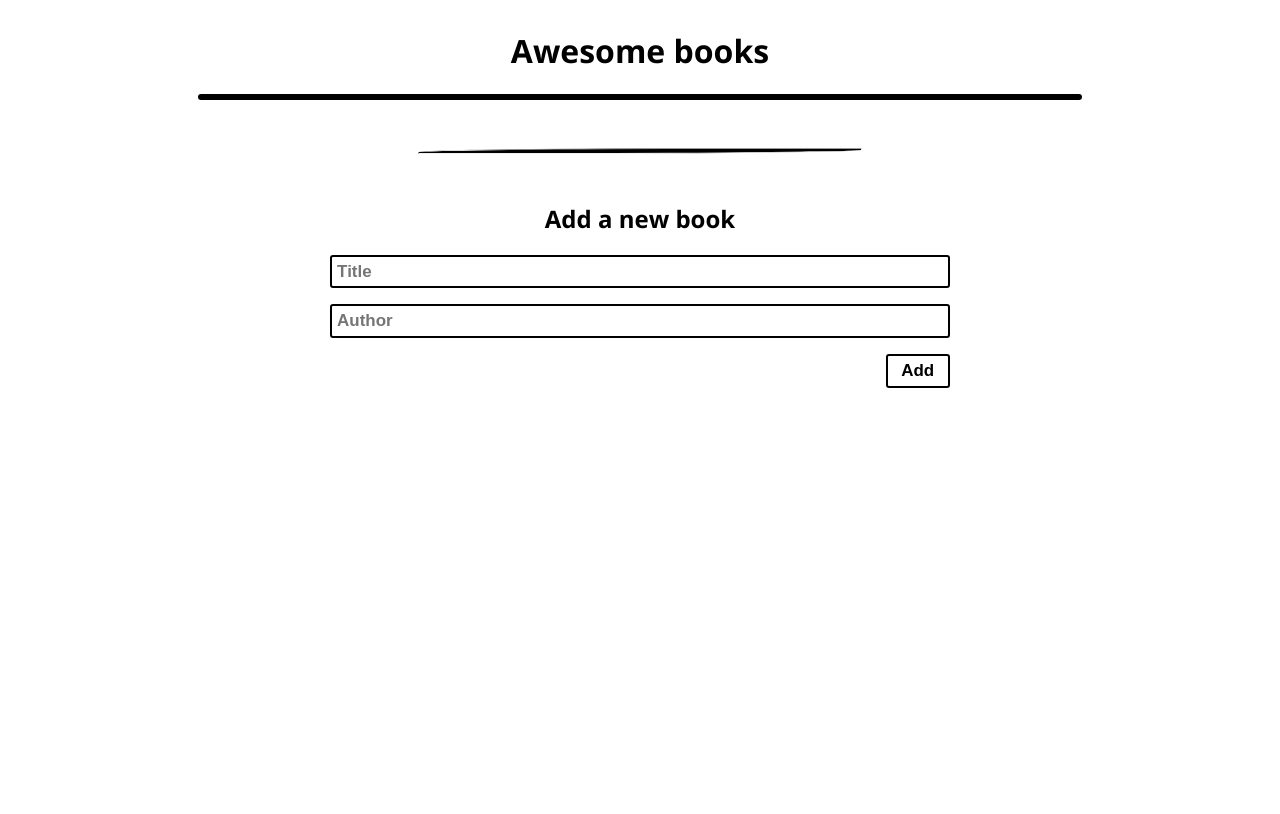
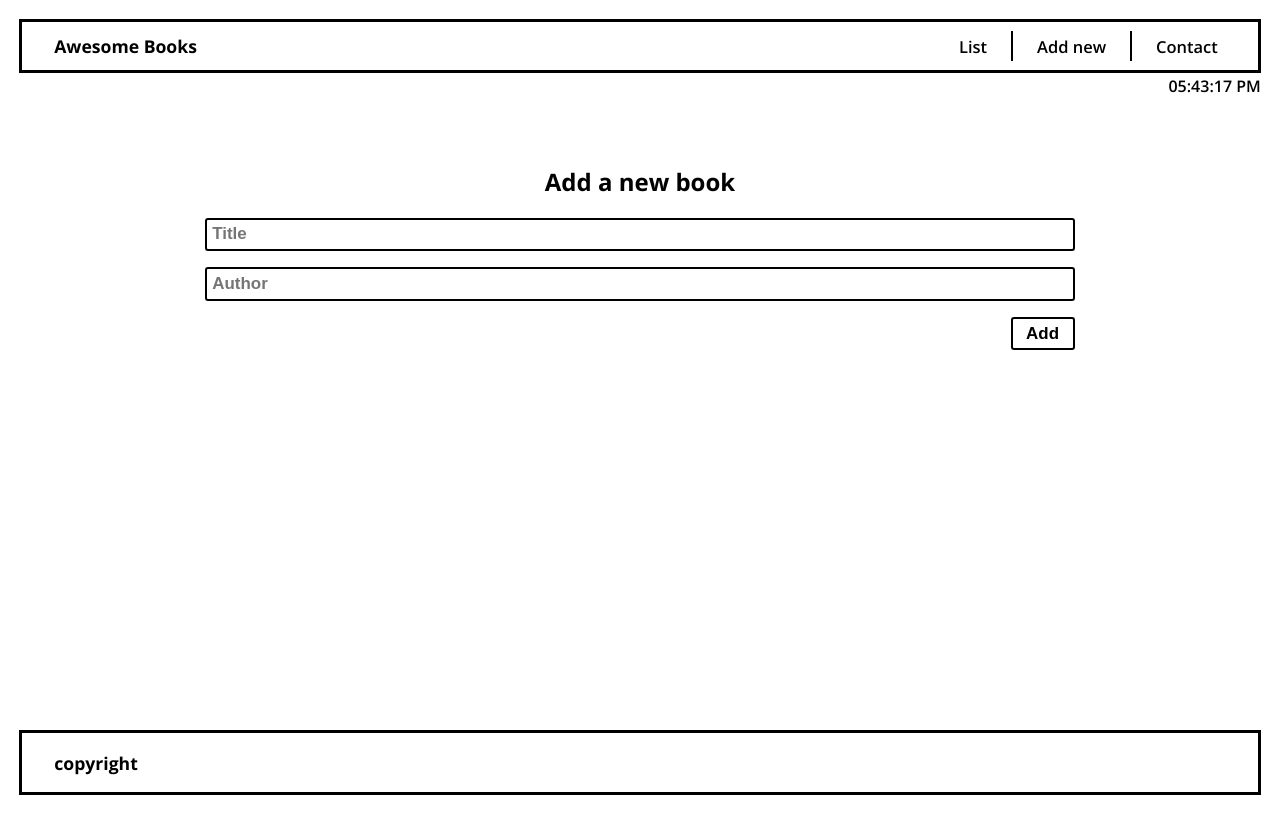
Before and after one commit to Khaled-AlKhateeb/awesome-books, a website: page index.html in a window 1280 px wide. Drawn offline with nearby package versions, Linux system fonts and the light colour scheme.

Commit message:
website navigation

```diff
--- a/index.html
+++ b/index.html
@@ -15,11 +15,36 @@
   <body>
     <div class="main-container">
       <header>
+        <nav class="navigation">
+          <p class="nav-title">Awesome Books</p>
+          <div class="nav-btns">
+            <label class="nav-radio-label">
+              <input name="nav-radio" type="radio" id="listRadio" onclick="selectList()" class="nav-btn">
+              </input>
+              <span>List</span>
+            </label>
+            <hr class="nav-divider">
+            <label class="nav-radio-label" for="addNewRadio">
+              <input name="nav-radio" type="radio" id="addNewRadio" onclick="selectAdd()" class="nav-btn"></input>
+              <span>Add new</span>
+            </label>
+            <hr class="nav-divider">
+            <label class="nav-radio-label" for="contactRadio">
+              <input name="nav-radio" type="radio" id="contactRadio" onclick="selectContact()" class="nav-btn"></input>
+              <span>Contact</span>
+            </label>
+          </div>
+        </nav>
+      </header>
+      <div id="clock" class="clock">
+        <span id="clock-time">HH:MM:SS</span>
+        <span id="clock-ampm">PM</span>
+      </div>
+      <section id="listTab" class="list-tab">
         <h1>Awesome books</h1>
-      </header>
-      <section class="section-container">
         <div class="books-ph" id="book"></div>
-        <hr class="divider" />
+      </section>
+      <section id="addNewTab" class="add-new-tab">
         <h2>Add a new book</h2>
         <div class="input-container">
           <input class="input" id="title" type="text" placeholder="Title" />
@@ -29,6 +54,18 @@
           </button>
         </div>
       </section>
+      <section id="contactTab" class="contact-tab">
+        <h2 class="contact-title">Contact Inforamtion</h2>
+        <span class="contact-question">Do you have any questions or you just want ot say "Hello"?<br> you can reach out to us!</span>
+        <ul>
+          <li class="contact-list-item">Our e-mail: mail@mail.com</li>
+          <li class="contact-list-item">Our phone number: 00123456789</li>
+          <li class="contact-list-item">Our address: Streetname 22, 84503 City, Country</li>
+        </ul>
+      </section>
+      <footer class="footer">
+        <p>copyright</p>
+      </footer>
     </div>
     <script src="./script.js"></script>
   </body>
--- a/script.js
+++ b/script.js
@@ -83,3 +83,73 @@ window.addEventListener('load', () => {
     });
   }
 });
+
+const listTab = document.getElementById('listTab');
+const addNewTab = document.getElementById('addNewTab');
+const contactTab = document.getElementById('contactTab');
+
+function selectList() {
+  listTab.style.display = 'block';
+  addNewTab.style.display = 'none';
+  contactTab.style.display = 'none'
+}
+
+function selectAdd() {
+  listTab.style.display = 'none';
+  addNewTab.style.display = 'block';
+  contactTab.style.display = 'none'
+}
+
+function selectContact() {
+  listTab.style.display = 'none';
+  addNewTab.style.display = 'none';
+  contactTab.style.display = 'flex'
+}
+
+const clock = document.getElementById("clock-time");
+const ante = document.getElementById("clock-ampm");
+
+function myHour() {
+  const time = new Date();
+  let hours = time.getHours().toString();
+  let minutes = time.getMinutes().toString();
+  let seconds = time.getSeconds().toString();
+  let antem = time.toLocaleTimeString().includes("PM");
+
+  if (hours > 12) {
+      hours -= 12;
+  };
+
+  if (hours == 0) {
+      hours = 12;
+  };
+
+  if (hours.toString().length < 2) {
+      hours = "0" + hours;
+  };
+
+  if (antem == true) {
+      ante.textContent = "PM";
+  } else {
+      ante.textContent = "AM";
+  };
+
+  if (minutes.length < 2) {
+      minutes = "0" + minutes;
+  };
+
+  if (seconds.length < 2) {
+      seconds = "0" + seconds;
+  };
+
+  setTimeout(myHour, 1000);
+
+  clock.textContent = hours + ":" + minutes + ":" + seconds;
+};
+
+myHour();
+
+window.addEventListener("change", function tryMe(event) {
+  invoker = event.target.id;
+  textUpdate(invoker);
+});
--- a/styles.css
+++ b/styles.css
@@ -1,20 +1,86 @@
 body {
   font-family: 'Open Sans', sans-serif;
-  display: flex;
-  flex-direction: column;
-  align-items: center;
-  text-align: center;
 }
 
 .main-container {
+  display: flex;
+  flex-direction: column;
+  text-align: center;
+  height: 97vh;
+  padding: 0.7rem;
+}
+
+.navigation {
+  display: flex;
+  justify-content: space-between;
+  align-items: center;
+  padding: 0.5rem 2rem;
+  border: 3px solid black;
+}
+
+.nav-title {
+  margin: 0;
+  font-size: 1.1rem;
+  font-weight: 700;
+}
+
+.nav-btns {
+  display: flex;
+  align-items: center;
+  max-height: 2rem;
+  gap: 1rem;
+}
+
+.nav-btn {
+  display: none;
+}
+
+.nav-radio-label {
+  font-size: 1.03rem;
+  font-weight: 600;
+  border: none;
+  background-color: transparent;
+  padding: 0.5rem;
+  height: fit-content;
+}
+
+input[type=radio]:checked + span {
+  color: blue;
+}
+
+.nav-divider {
+  width: 2px;
+  height: 1.9rem;
+  background-color: black;
+  border: none;
+}
+
+.clock {
+  font-weight: 600;
+  text-align: right;
+  margin: 0.1rem 0 3rem;
+}
+
+.list-tab {
+  display: none;
+}
+
+.add-new-tabb {
+  display: block;
   width: 70%;
+  margin: auto;
 }
 
 .books-ph {
   max-height: 50vh;
+  overflow-y: scroll;
   border: 3px solid black;
   border-radius: 3px;
   margin-bottom: 3rem;
+}
+
+.books-ph::-webkit-scrollbar {
+  display: none;
 }
 
 .book-container {
@@ -40,15 +106,6 @@ body {
   height: 2rem;
   border: 2px solid black;
   background-color: white;
-}
-
-.divider {
-  height: 4px;
-  background-color: black;
-  width: 50%;
-  border-top-left-radius: 70%;
-  border-bottom-right-radius: 70%;
-  margin-bottom: 3rem;
 }
 
 .input-container {
@@ -81,3 +138,36 @@ body {
   font-size: 1.06rem;
   font-weight: 600;
 }
+
+.contact-tab {
+  display: none;
+  flex-direction: column;
+  justify-content: center;
+  align-items: center;
+}
+
+.contact-title {
+  font-size: 2.5rem;
+  margin-bottom: 3rem;
+}
+
+.contact-question, .contact-list-item {
+  font-size: 1.06rem;
+  font-weight: 700;
+}
+
+.contact-list-item {
+  text-align: left;
+}
+
+.footer {
+  margin-top: auto;
+  display: flex;
+  justify-self: end;
+  bottom: 0.7rem;
+  padding: 0.5rem 2rem;
+  border: 3px solid black;
+  font-size: 1.1rem;
+  font-weight: 700;
+  line-height: 0.5rem;
+}
```
